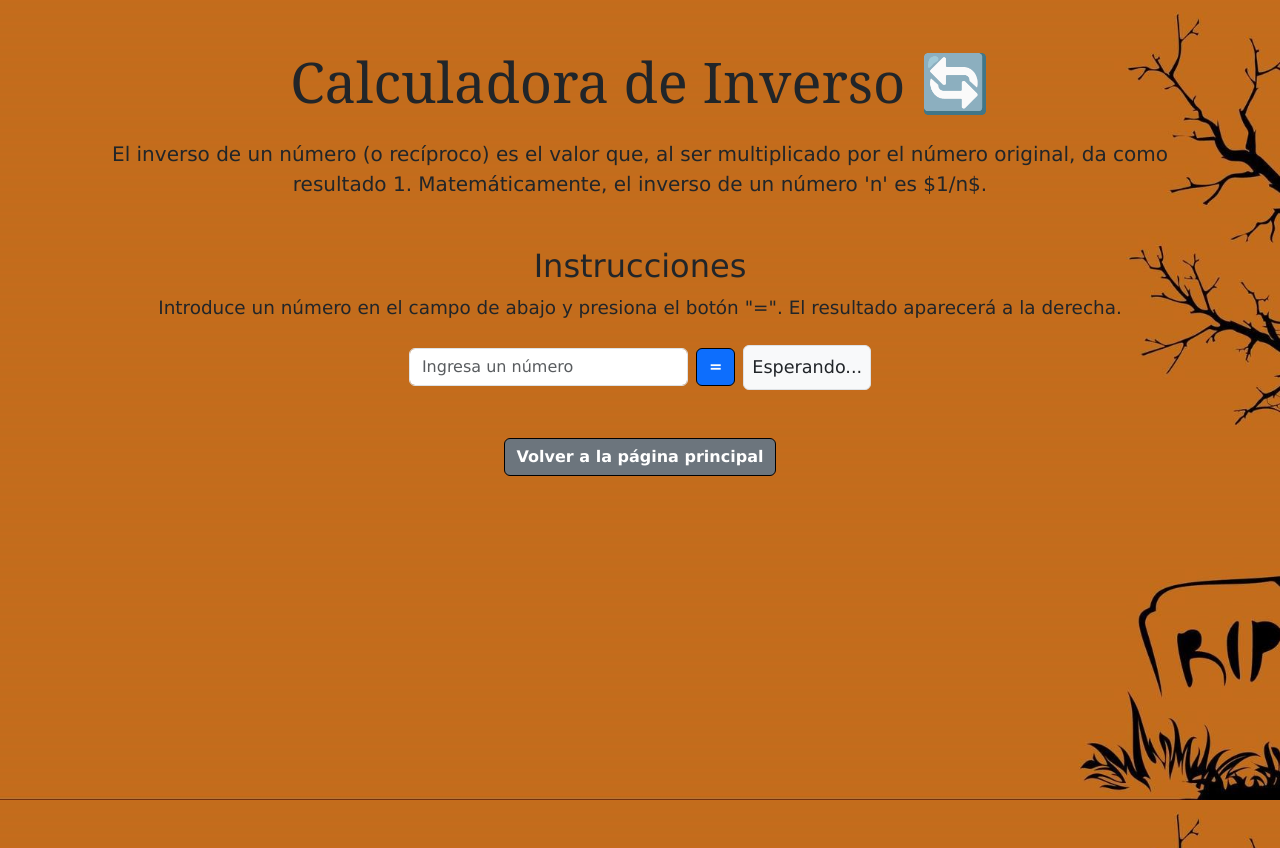
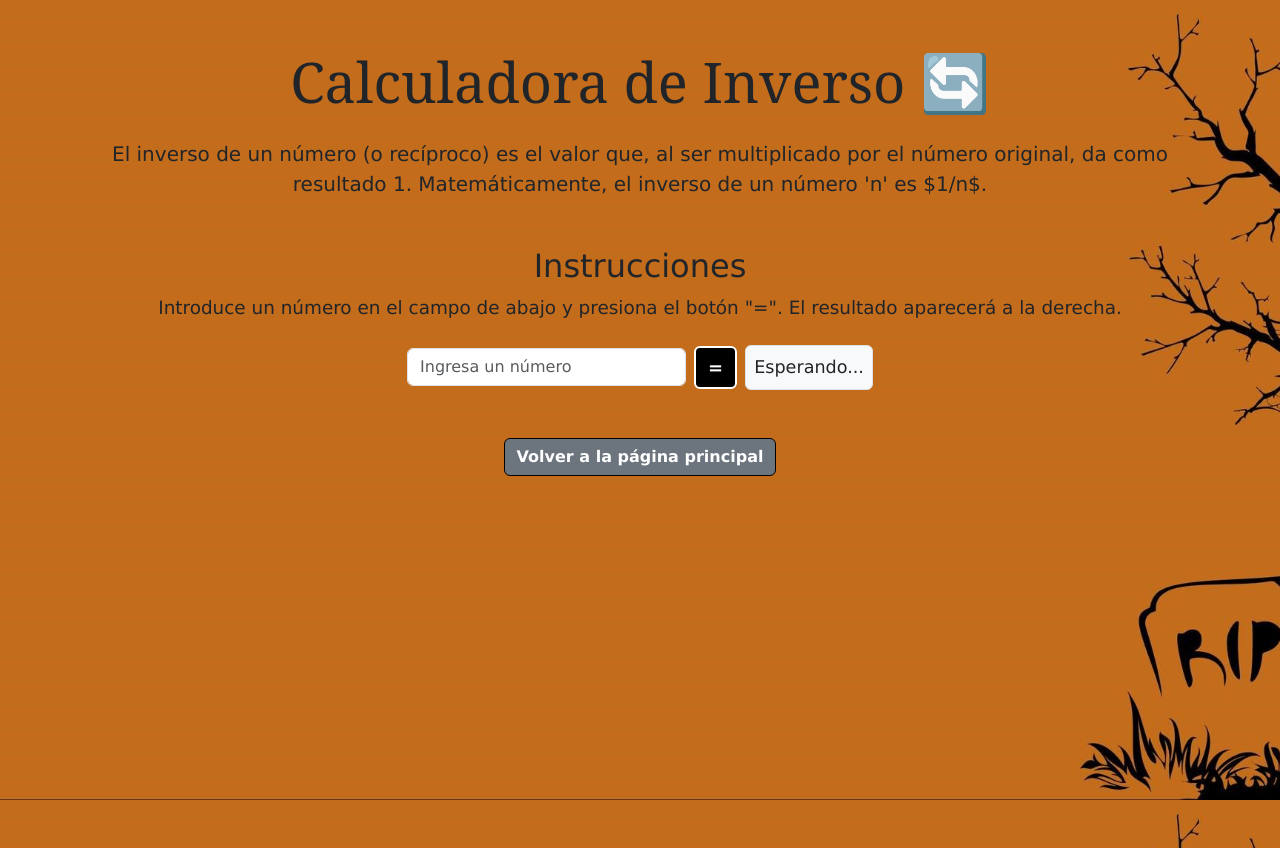
Before and after one commit to SolMichelle/Calculadora, a plain HTML site: page inverso.html in a window 1280 px wide. Drawn offline with nearby package versions, Linux system fonts and the light colour scheme.

Commit message:
Update inverso.html

```diff
--- a/inverso.html
+++ b/inverso.html
@@ -20,7 +20,7 @@
 
         <div class="d-flex justify-content-center align-items-center mt-4">
             <input type="number" class="form-control w-25 me-2" id="inputNumber" placeholder="Ingresa un número">
-            <button class="btn btn-primary me-2" onclick="calcularInverso()">=</button>
+            <button class="btn btn-primary igual me-2" onclick="calcularInverso()">=</button>
             <div class="border p-2 bg-light rounded" id="resultado">Esperando...</div>
         </div>
 
```
